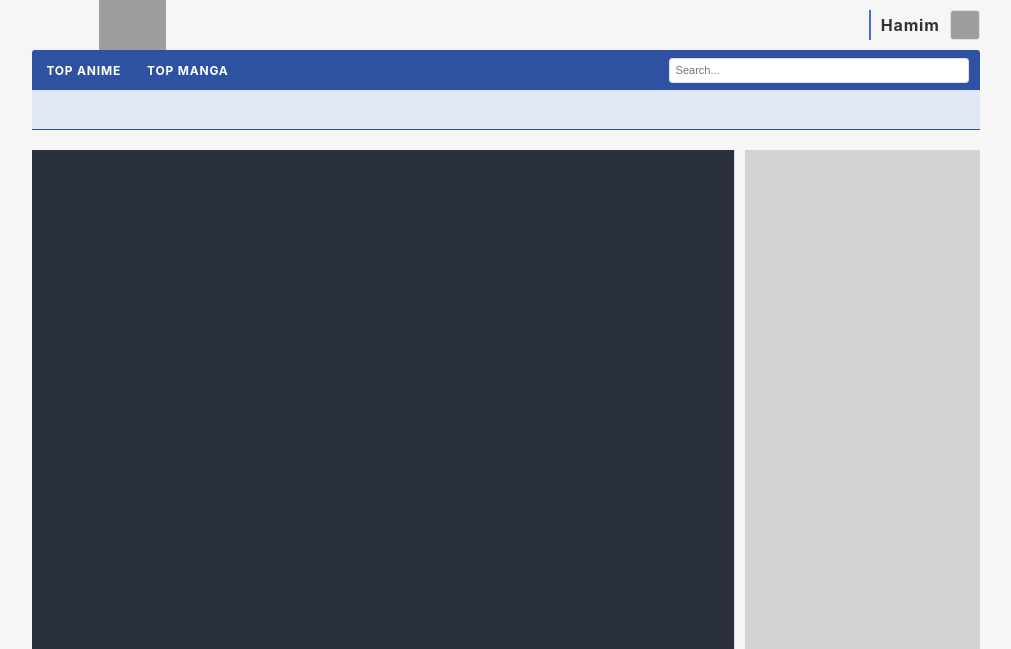
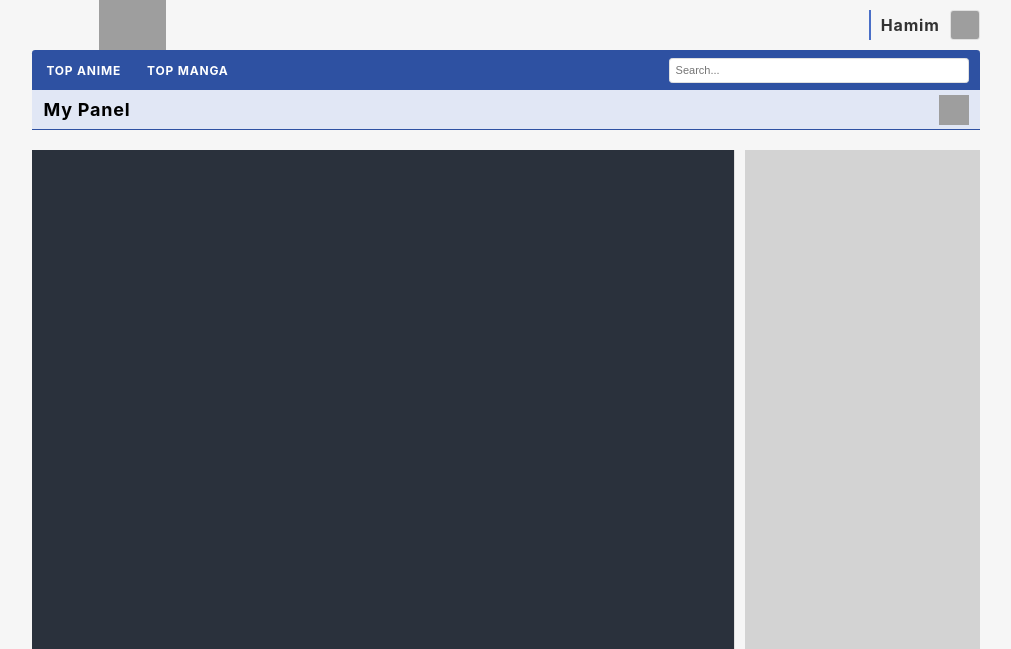
Before and after one commit to Arindom-Lane/Anime-Review-Site, a PHP site: page /Profile.php in a window 1280 px wide. Shown: the top 649 px of the page, without its empty margins (134-1145 px from the left). Run offline with PHP 8.4, Linux system fonts and the light colour scheme; grey boxes are pictures that could not be loaded.

Commit message:
added panel for dark/bright mode changing

```diff
--- a/Profile.php
+++ b/Profile.php
@@ -31,7 +31,8 @@
                 </div>
         </div>
         <div class="header-lower">
-
+            <span>My Panel</span>
+            <img src="https://cdn-icons-png.freepik.com/512/14911/14911421.png">
         </div>
     </header>
 
```
